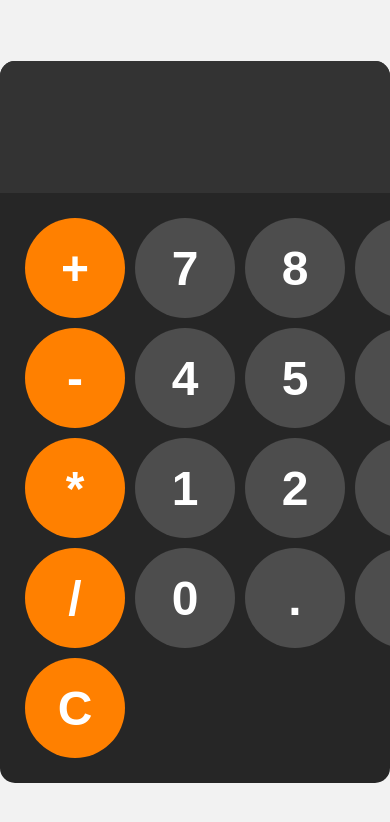
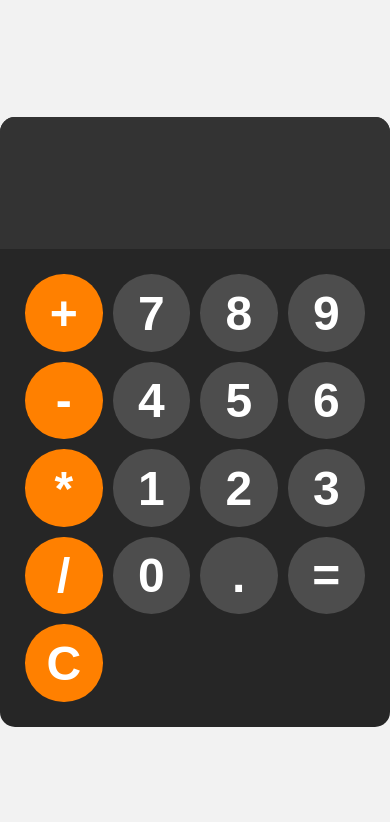
Before and after one commit to Jitul500/calculator, a plain HTML site: page index.html in a window 390 px wide. Drawn offline with Linux system fonts and the light colour scheme.

Commit message:
Update style.css for mobile

```diff
--- a/style.css
+++ b/style.css
@@ -29,9 +29,8 @@ body{
     padding: 25px;
 }
 button{
-    width: 100px;
-    height: 100px;
-    border-radius: 50px;
+    aspect-ratio: 1;
+    border-radius: 50%;
     border: none;
     background-color: hsl(0, 0%, 30%);
     color: white;
```
